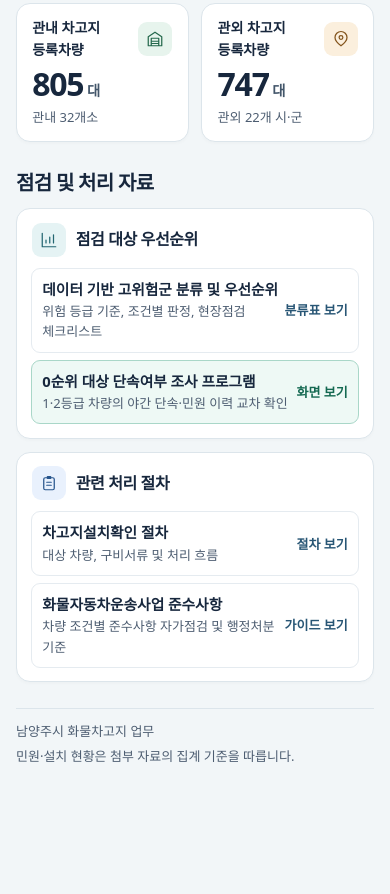
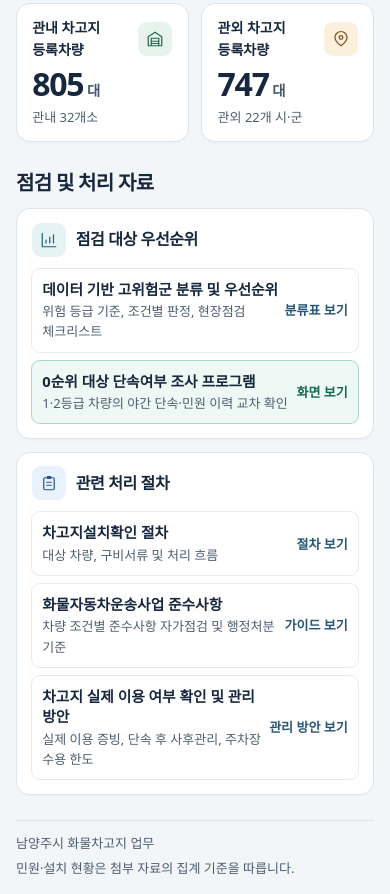
Before and after one commit to nyj-worker/garage_dash, a plain HTML site: page index.html in a window 390 px wide. Shown: the part 785-1679 px from the top of the page. Before the commit the page ends 1567 px from the top, so only its background shows below. Drawn offline with Linux system fonts and the light colour scheme.

Commit message:
Add files via upload

```diff
--- a/dashboard.css
+++ b/dashboard.css
@@ -195,7 +195,7 @@
 .metric-note { color: var(--muted); font-size: .8125rem; }
 
 .resource-grid { grid-template-columns: repeat(2, minmax(0, 1fr)); }
-.resource-panel { display: grid; grid-template-rows: auto 1fr 1fr; gap: .45rem; min-width: 0; padding: .85rem; }
+.resource-panel { display: grid; grid-template-rows: auto; grid-auto-rows: 1fr; gap: .45rem; min-width: 0; padding: .85rem; }
 .panel-heading { display: flex; align-items: center; gap: .6rem; padding: 0 .1rem .25rem; }
 .panel-heading h3 { font-size: 1rem; letter-spacing: -.025em; }
 .document-link { display: flex; justify-content: space-between; align-items: center; gap: .55rem; padding: .62rem .67rem; border: 1px solid #e5ebf0; border-radius: 9px; transition: background-color .15s, border-color .15s; }
@@ -257,7 +257,7 @@
   .hero { border-radius: 15px; padding: 1.1rem; }
   .hero h1 { letter-spacing: -.045em; }
   .resource-grid { grid-template-columns: minmax(0, 1fr); }
-  .resource-panel { grid-template-rows: auto; }
+  .resource-panel { grid-auto-rows: auto; }
   .document-link { flex-direction: row; align-items: center; }
   .zero-priority { scroll-margin-top: 10rem; }
 }
--- a/index.html
+++ b/index.html
@@ -42,6 +42,7 @@
       <a href="데이터 기반 고위험군 분류 및 우선순위.html#zero-priority"><svg class="icon" aria-hidden="true"><use href="#icon-search"/></svg>0순위 단속여부 조사</a>
       <a href="차고지설치_확인절차.html"><svg class="icon" aria-hidden="true"><use href="#icon-list"/></svg>차고지설치확인 절차</a>
       <a href="화물자동차운송사업 준수사항.html"><svg class="icon" aria-hidden="true"><use href="#icon-shield"/></svg>운송사업 준수사항</a>
+      <a href="차고지 실제 이용 여부 확인 및 관리 방안.html"><svg class="icon" aria-hidden="true"><use href="#icon-garage"/></svg>실제 이용 확인 및 관리</a>
     </nav>
     <div class="sidebar-note">
       <svg class="icon" aria-hidden="true"><use href="#icon-garage"/></svg>
@@ -137,6 +138,10 @@
               <span><strong>화물자동차운송사업 준수사항</strong><span class="document-description">차량 조건별 준수사항 자가점검 및 행정처분 기준</span></span>
               <span class="link-action">가이드 보기</span>
             </a>
+            <a class="document-link" href="차고지 실제 이용 여부 확인 및 관리 방안.html">
+              <span><strong>차고지 실제 이용 여부 확인 및 관리 방안</strong><span class="document-description">실제 이용 증빙, 단속 후 사후관리, 주차장 수용 한도</span></span>
+              <span class="link-action">관리 방안 보기</span>
+            </a>
           </section>
         </div>
       </section>
```
